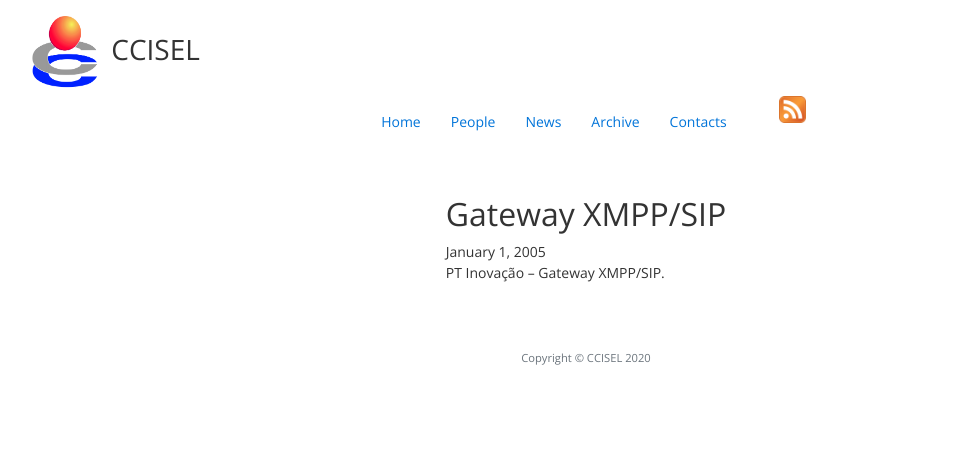
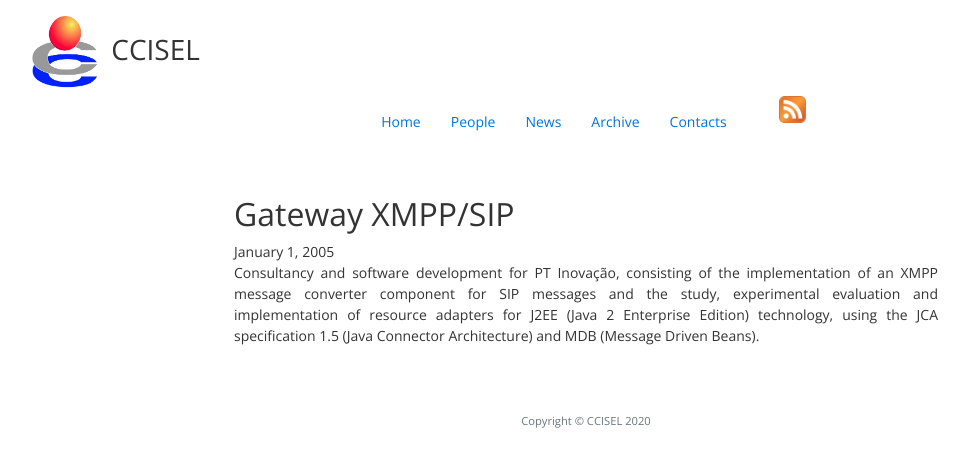
Before and after one commit to jpatri/ccisel.github.io, a Jekyll site: the page built from _posts/2005-01-01-patri-gateway-xmpp-sip.md, in a window 1280 px wide. Shown: the top 467 px of the page, without its empty margins (54-1023 px from the left). Built offline with Jekyll 4.4.1, drawn with Linux system fonts in a browser that asks for light colours.

Commit message:
Transated and updated

```diff
--- a/_posts/2005-01-01-patri-gateway-xmpp-sip.md
+++ b/_posts/2005-01-01-patri-gateway-xmpp-sip.md
@@ -14,4 +14,5 @@ author:
 
 ---
 
-PT Inovação – Gateway XMPP/SIP.
+
+Consultancy and software development for PT Inovação, consisting of the implementation of an XMPP message converter component for SIP messages and the study, experimental evaluation and implementation of resource adapters for J2EE (Java 2 Enterprise Edition) technology, using the JCA specification 1.5 (Java Connector Architecture) and MDB (Message Driven Beans).
```
